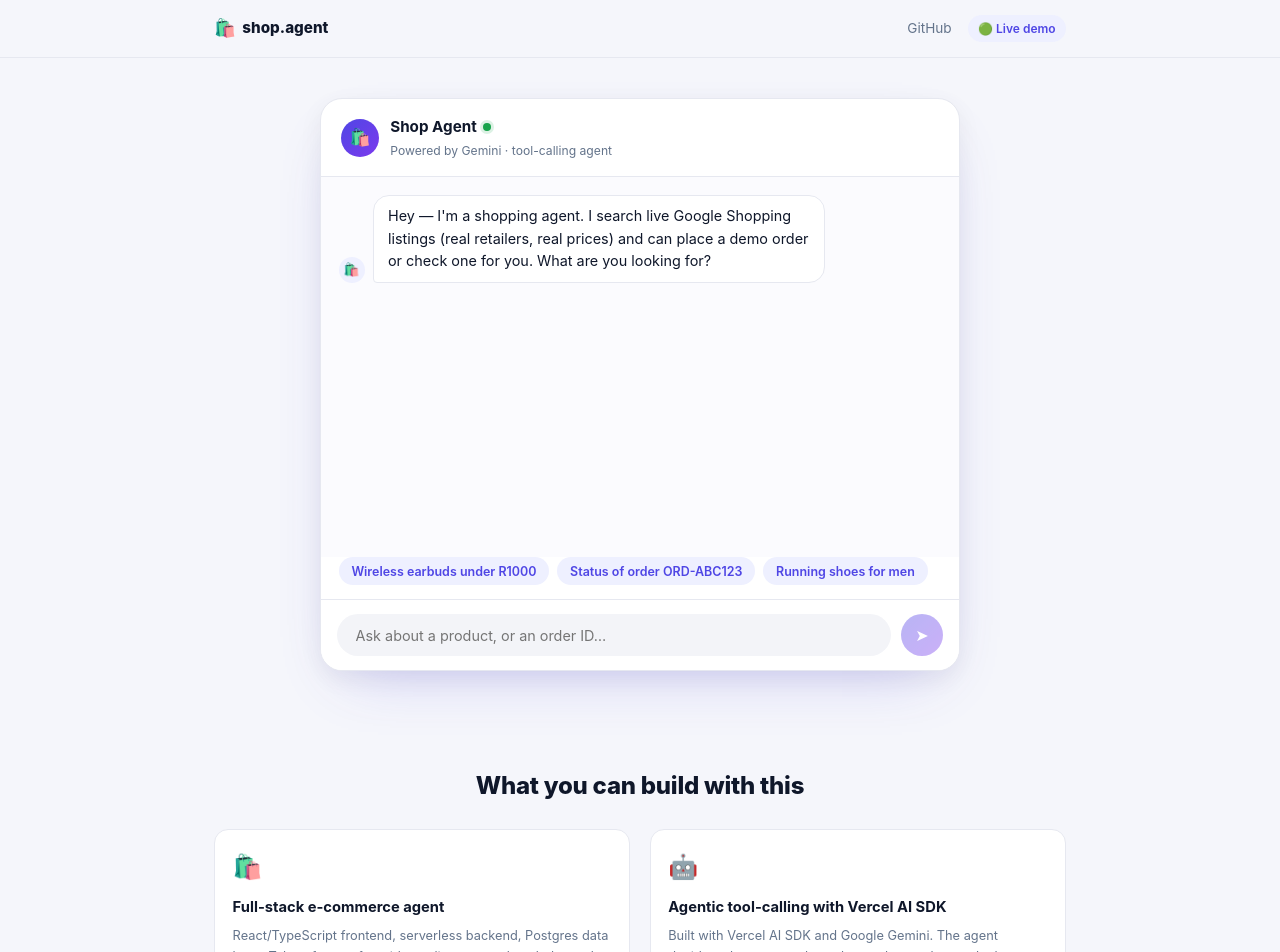
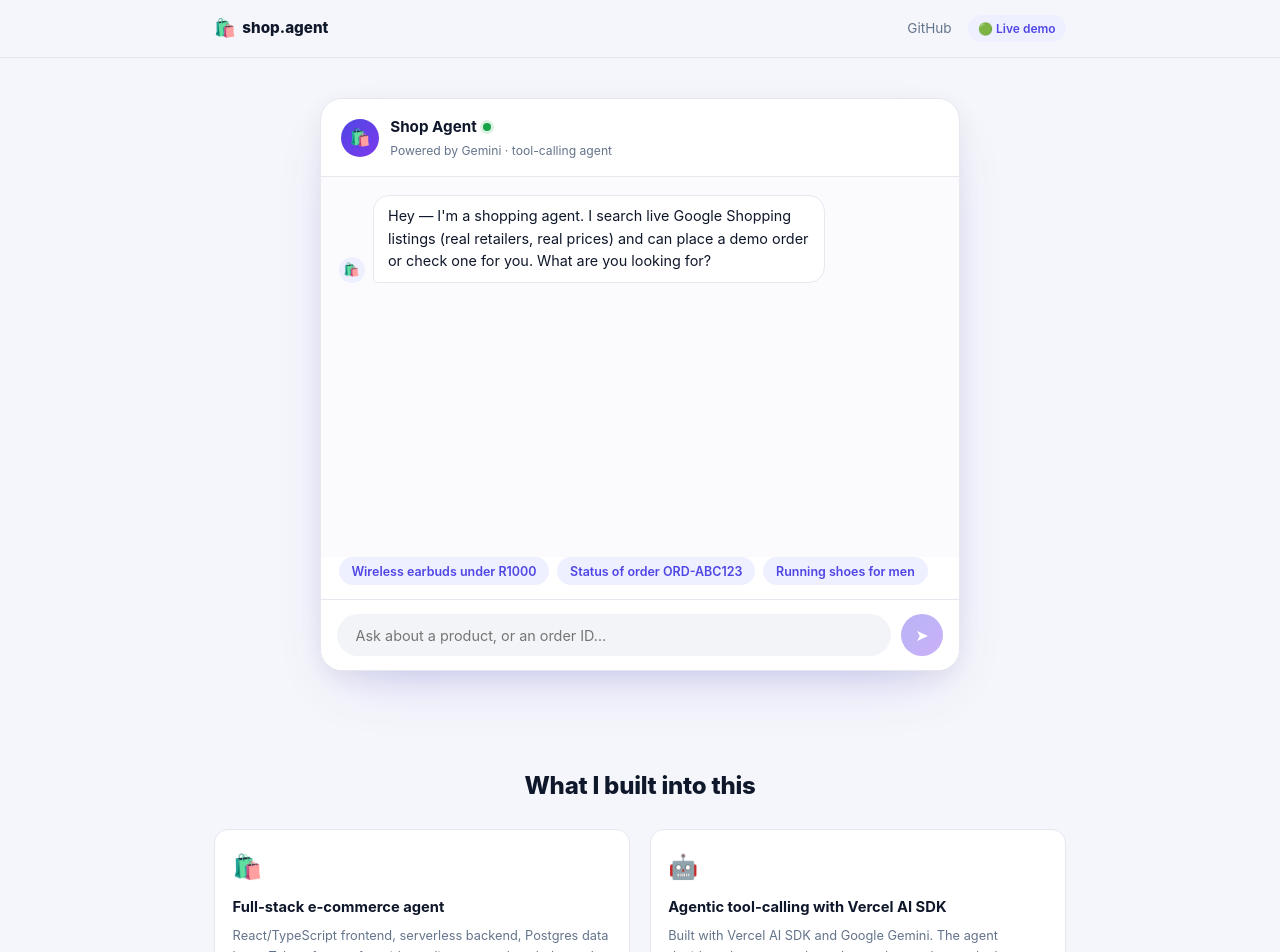
Before and after one commit to BlesstheGM/portfolio, a Next.js app: page / in a window 1280 px wide. Shown: the top 952 px of the page. Built offline with nearby package versions, Linux system fonts and the light colour scheme.

Commit message:
Section heading: What I built into this

```diff
--- a/app/page.tsx
+++ b/app/page.tsx
@@ -228,7 +228,7 @@
         </section>
 
         <section className="features-section">
-          <h2>What you can build with this</h2>
+          <h2>What I built into this</h2>
           <div className="feature-grid">
             {FEATURES.map((f) => (
               <div key={f.title} className="feature-card">
```
